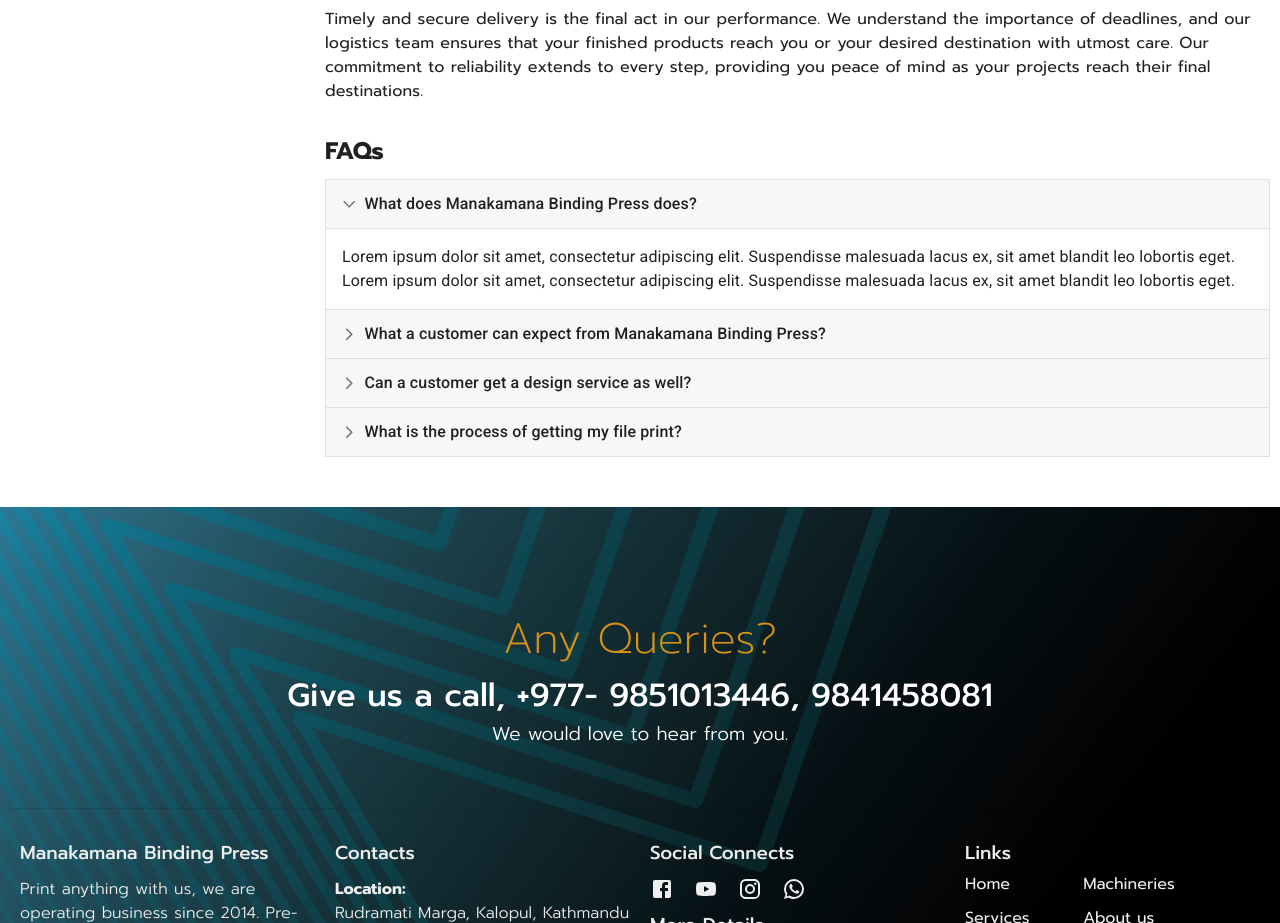
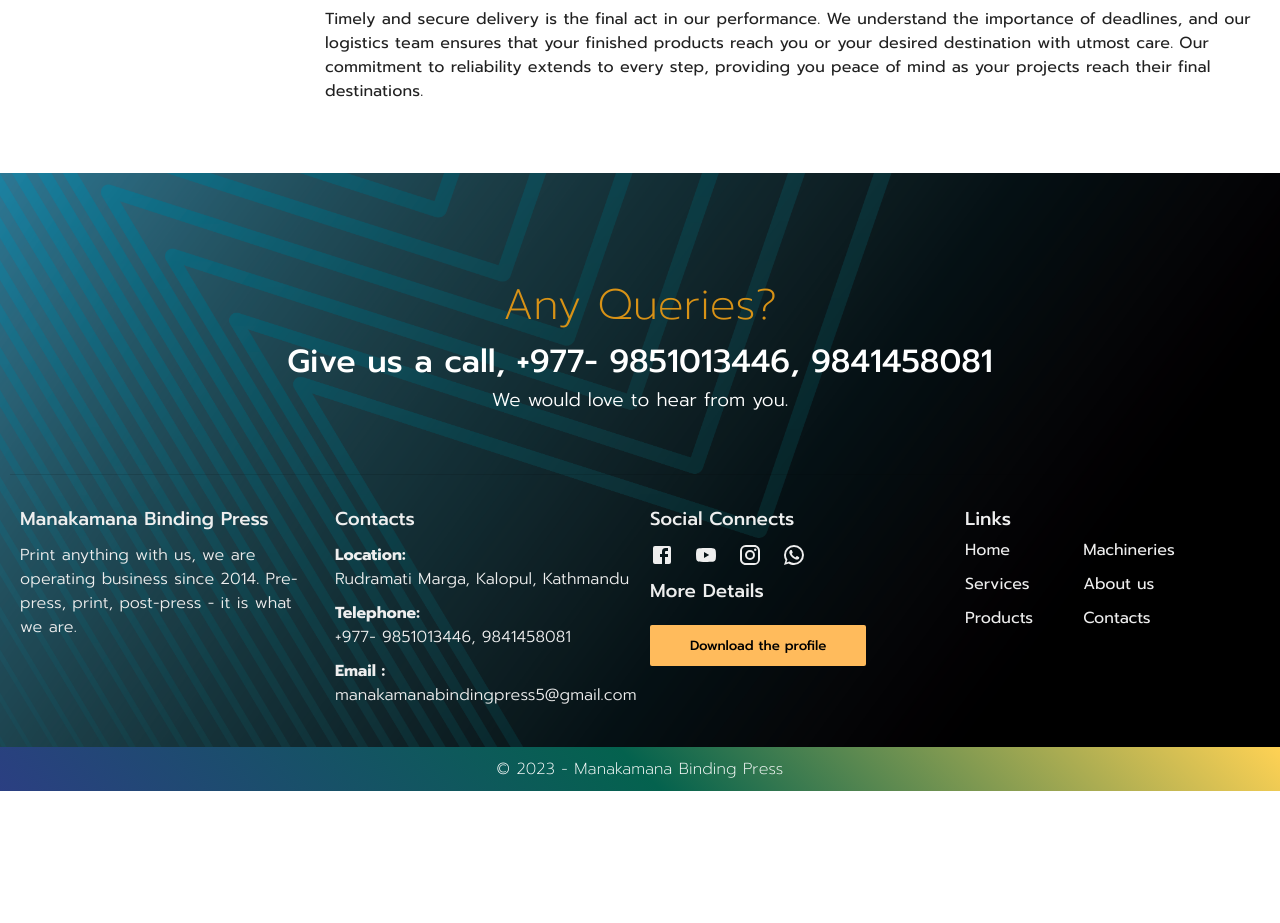
Before and after one commit to AzthChowk/mbp_website, a React (Vite) app: page /aboutus in a window 1280 px wide. Shown: the part 980-1903 px from the top of the page. After the commit the page ends 1771 px from the top, so only its background shows below. Built offline with nearby package versions, Linux system fonts and the light colour scheme; a web font is replaced by a local one.

Commit message:
remove FAQ

```diff
--- a/src/views/AboutUsPage.jsx
+++ b/src/views/AboutUsPage.jsx
@@ -97,95 +97,6 @@
               title="How do we work?"
               description="Timely and secure delivery is the final act in our performance. We understand the importance of deadlines, and our logistics team ensures that your finished products reach you or your desired destination with utmost care. Our commitment to reliability extends to every step, providing you peace of mind as your projects reach their final destinations."
             />
-            <h2 style={{ padding: "10px 0" }}>FAQs</h2>
-            <Accordion
-              expanded={expanded === "panel1"}
-              onChange={handleChange("panel1")}
-            >
-              <AccordionSummary
-                aria-controls="panel1d-content"
-                id="panel1d-header"
-              >
-                <Typography sx={{ fontWeight: "500" }}>
-                  What does Manakamana Binding Press does?
-                </Typography>
-              </AccordionSummary>
-              <AccordionDetails>
-                <Typography>
-                  Lorem ipsum dolor sit amet, consectetur adipiscing elit.
-                  Suspendisse malesuada lacus ex, sit amet blandit leo lobortis
-                  eget. Lorem ipsum dolor sit amet, consectetur adipiscing elit.
-                  Suspendisse malesuada lacus ex, sit amet blandit leo lobortis
-                  eget.
-                </Typography>
-              </AccordionDetails>
-            </Accordion>
-            <Accordion
-              expanded={expanded === "panel2"}
-              onChange={handleChange("panel2")}
-            >
-              <AccordionSummary
-                aria-controls="panel2d-content"
-                id="panel2d-header"
-              >
-                <Typography sx={{ fontWeight: "500" }}>
-                  What a customer can expect from Manakamana Binding Press?
-                </Typography>
-              </AccordionSummary>
-              <AccordionDetails>
-                <Typography>
-                  Lorem ipsum dolor sit amet, consectetur adipiscing elit.
-                  Suspendisse malesuada lacus ex, sit amet blandit leo lobortis
-                  eget. Lorem ipsum dolor sit amet, consectetur adipiscing elit.
-                  Suspendisse malesuada lacus ex, sit amet blandit leo lobortis
-                  eget.
-                </Typography>
-              </AccordionDetails>
-            </Accordion>
-            <Accordion
-              expanded={expanded === "panel4"}
-              onChange={handleChange("panel4")}
-            >
-              <AccordionSummary
-                aria-controls="panel4d-content"
-                id="panel4d-header"
-              >
-                <Typography sx={{ fontWeight: "500" }}>
-                  Can a customer get a design service as well?
-                </Typography>
-              </AccordionSummary>
-              <AccordionDetails>
-                <Typography>
-                  Lorem ipsum dolor sit amet, consectetur adipiscing elit.
-                  Suspendisse malesuada lacus ex, sit amet blandit leo lobortis
-                  eget. Lorem ipsum dolor sit amet, consectetur adipiscing elit.
-                  Suspendisse malesuada lacus ex, sit amet blandit leo lobortis
-                  eget.
-                </Typography>
-              </AccordionDetails>
-            </Accordion>
-            <Accordion
-              expanded={expanded === "panel3"}
-              onChange={handleChange("panel3")}
-            >
-              <AccordionSummary
-                aria-controls="panel3d-content"
-                id="panel3d-header"
-              >
-                <Typography sx={{ fontWeight: "500" }}>
-                  What is the process of getting my file print?
-                </Typography>
-              </AccordionSummary>
-              <AccordionDetails>
-                <Typography>
-                  Lorem ipsum dolor sit amet, consectetur adipiscing elit.
-                  Suspendisse malesuada lacus ex, sit amet blandit leo lobortis
-                  eget. Lorem ipsum dolor sit amet, consectetur adipiscing elit.
-                  Suspendisse malesuada lacus ex, sit amet blandit leo lobortis
-                  eget.
-                </Typography>
-              </AccordionDetails>
-            </Accordion>
           </Grid>
         </Grid>
       </div>
```
